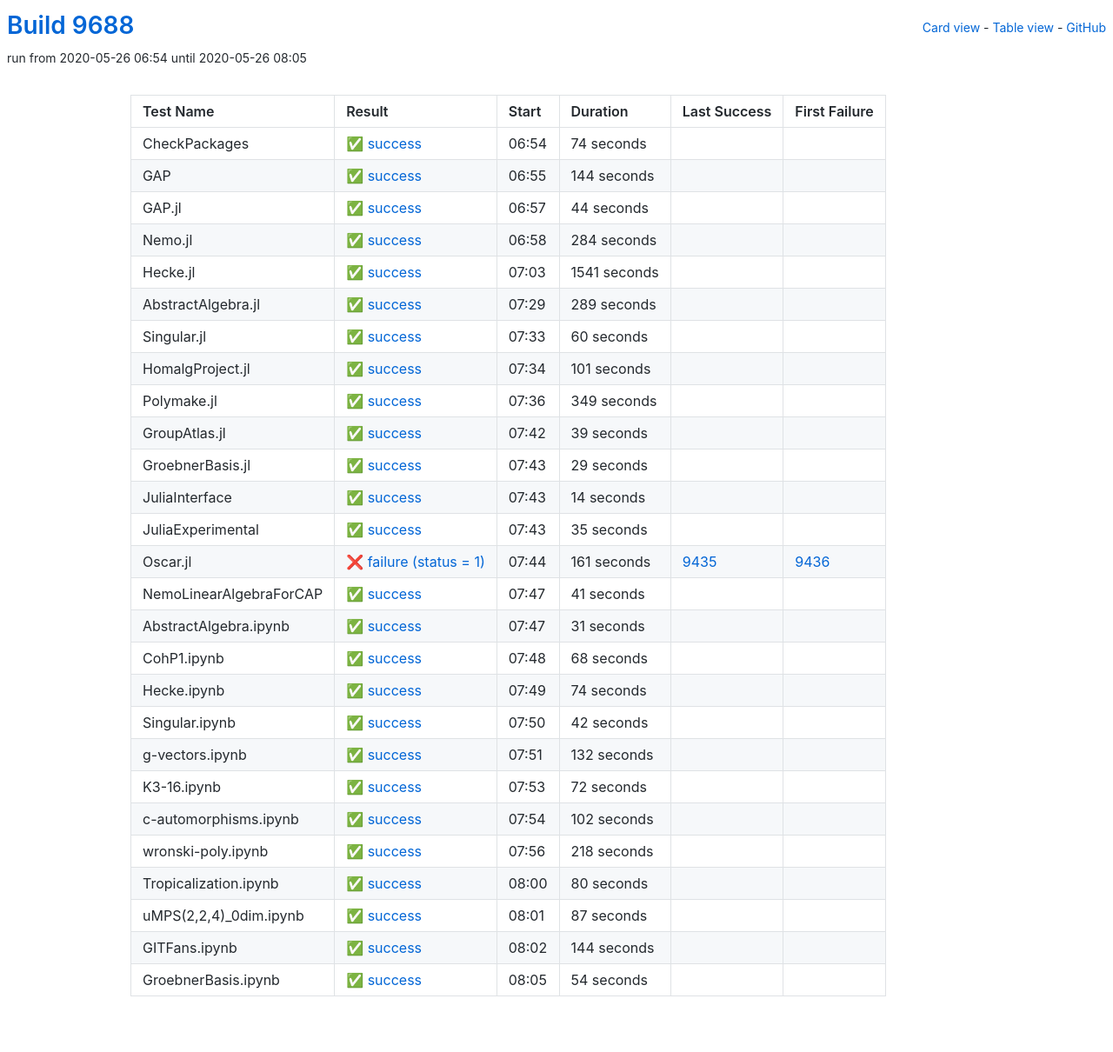
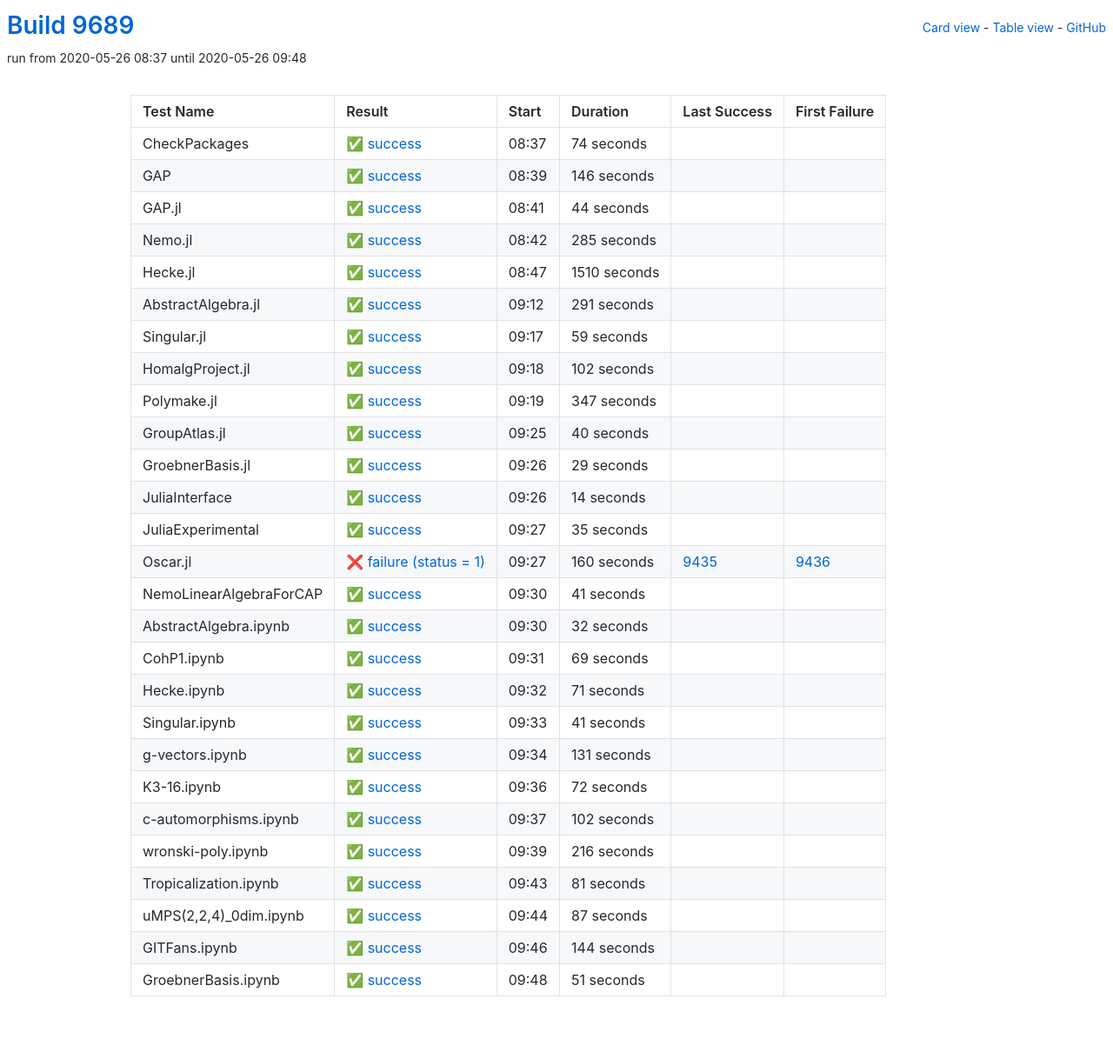
Before and after one commit to oscar-system/oscar-ci-status, a Jekyll site: the page built from table.html, in a window 1280 px wide. Shown: the whole page at 87% size. Built offline with Jekyll 4.4.1, drawn with Linux system fonts in a browser that asks for light colours.

Commit message:
Build 9689

```diff
--- a/_data/ci.yml
+++ b/_data/ci.yml
@@ -1,5 +1,5 @@
-build: 9688
-build_url: https://oscarci.mathematik.uni-kl.de/job/oscar/9688/
+build: 9689
+build_url: https://oscarci.mathematik.uni-kl.de/job/oscar/9689/
 job: oscar
 tests:
 - duration: 74
@@ -9,21 +9,21 @@
   id: checkpackages
   last_success: false
   last_success_url: null
-  log: https://oscarci.mathematik.uni-kl.de/job/oscar/9688/artifact/logs/build-9688/CheckPackages.log
+  log: https://oscarci.mathematik.uni-kl.de/job/oscar/9689/artifact/logs/build-9689/CheckPackages.log
   name: CheckPackages
-  start: 2020-05-26 06:54
+  start: 2020-05-26 08:37
   status: success
   success: true
-- duration: 144
+- duration: 146
   exitcode: 0
   first_failure: false
   first_failure_url: null
   id: gap
   last_success: false
   last_success_url: null
-  log: https://oscarci.mathematik.uni-kl.de/job/oscar/9688/artifact/logs/build-9688/GAP.log
+  log: https://oscarci.mathematik.uni-kl.de/job/oscar/9689/artifact/logs/build-9689/GAP.log
   name: GAP
-  start: 2020-05-26 06:55
+  start: 2020-05-26 08:39
   status: success
   success: true
 - duration: 44
@@ -33,93 +33,93 @@
   id: gap-jl
   last_success: false
   last_success_url: null
-  log: https://oscarci.mathematik.uni-kl.de/job/oscar/9688/artifact/logs/build-9688/GAP.jl.log
+  log: https://oscarci.mathematik.uni-kl.de/job/oscar/9689/artifact/logs/build-9689/GAP.jl.log
   name: GAP.jl
-  start: 2020-05-26 06:57
+  start: 2020-05-26 08:41
   status: success
   success: true
-- duration: 284
+- duration: 285
   exitcode: 0
   first_failure: false
   first_failure_url: null
   id: nemo-jl
   last_success: false
   last_success_url: null
-  log: https://oscarci.mathematik.uni-kl.de/job/oscar/9688/artifact/logs/build-9688/Nemo.jl.log
+  log: https://oscarci.mathematik.uni-kl.de/job/oscar/9689/artifact/logs/build-9689/Nemo.jl.log
   name: Nemo.jl
-  start: 2020-05-26 06:58
+  start: 2020-05-26 08:42
   status: success
   success: true
-- duration: 1541
+- duration: 1510
   exitcode: 0
   first_failure: false
   first_failure_url: null
   id: hecke-jl
   last_success: false
   last_success_url: null
-  log: https://oscarci.mathematik.uni-kl.de/job/oscar/9688/artifact/logs/build-9688/Hecke.jl.log
+  log: https://oscarci.mathematik.uni-kl.de/job/oscar/9689/artifact/logs/build-9689/Hecke.jl.log
   name: Hecke.jl
-  start: 2020-05-26 07:03
+  start: 2020-05-26 08:47
   status: success
   success: true
-- duration: 289
+- duration: 291
   exitcode: 0
   first_failure: false
   first_failure_url: null
   id: abstractalgebra-jl
   last_success: false
   last_success_url: null
-  log: https://oscarci.mathematik.uni-kl.de/job/oscar/9688/artifact/logs/build-9688/AbstractAlgebra.jl.log
+  log: https://oscarci.mathematik.uni-kl.de/job/oscar/9689/artifact/logs/build-9689/AbstractAlgebra.jl.log
   name: AbstractAlgebra.jl
-  start: 2020-05-26 07:29
+  start: 2020-05-26 09:12
   status: success
   success: true
-- duration: 60
+- duration: 59
   exitcode: 0
   first_failure: false
   first_failure_url: null
   id: singular-jl
   last_success: false
   last_success_url: null
-  log: https://oscarci.mathematik.uni-kl.de/job/oscar/9688/artifact/logs/build-9688/Singular.jl.log
+  log: https://oscarci.mathematik.uni-kl.de/job/oscar/9689/artifact/logs/build-9689/Singular.jl.log
   name: Singular.jl
-  start: 2020-05-26 07:33
+  start: 2020-05-26 09:17
   status: success
   success: true
-- duration: 101
+- duration: 102
   exitcode: 0
   first_failure: false
   first_failure_url: null
   id: homalgproject-jl
   last_success: false
   last_success_url: null
-  log: https://oscarci.mathematik.uni-kl.de/job/oscar/9688/artifact/logs/build-9688/HomalgProject.jl.log
+  log: https://oscarci.mathematik.uni-kl.de/job/oscar/9689/artifact/logs/build-9689/HomalgProject.jl.log
   name: HomalgProject.jl
-  start: 2020-05-26 07:34
+  start: 2020-05-26 09:18
   status: success
   success: true
-- duration: 349
+- duration: 347
   exitcode: 0
   first_failure: false
   first_failure_url: null
   id: polymake-jl
   last_success: false
   last_success_url: null
-  log: https://oscarci.mathematik.uni-kl.de/job/oscar/9688/artifact/logs/build-9688/Polymake.jl.log
+  log: https://oscarci.mathematik.uni-kl.de/job/oscar/9689/artifact/logs/build-9689/Polymake.jl.log
   name: Polymake.jl
-  start: 2020-05-26 07:36
+  start: 2020-05-26 09:19
   status: success
   success: true
-- duration: 39
+- duration: 40
   exitcode: 0
   first_failure: false
   first_failure_url: null
   id: groupatlas-jl
   last_success: false
   last_success_url: null
-  log: https://oscarci.mathematik.uni-kl.de/job/oscar/9688/artifact/logs/build-9688/GroupAtlas.jl.log
+  log: https://oscarci.mathematik.uni-kl.de/job/oscar/9689/artifact/logs/build-9689/GroupAtlas.jl.log
   name: GroupAtlas.jl
-  start: 2020-05-26 07:42
+  start: 2020-05-26 09:25
   status: success
   success: true
 - duration: 29
@@ -129,9 +129,9 @@
   id: groebnerbasis-jl
   last_success: false
   last_success_url: null
-  log: https://oscarci.mathematik.uni-kl.de/job/oscar/9688/artifact/logs/build-9688/GroebnerBasis.jl.log
+  log: https://oscarci.mathematik.uni-kl.de/job/oscar/9689/artifact/logs/build-9689/GroebnerBasis.jl.log
   name: GroebnerBasis.jl
-  start: 2020-05-26 07:43
+  start: 2020-05-26 09:26
   status: success
   success: true
 - duration: 14
@@ -141,9 +141,9 @@
   id: juliainterface
   last_success: false
   last_success_url: null
-  log: https://oscarci.mathematik.uni-kl.de/job/oscar/9688/artifact/logs/build-9688/JuliaInterface.log
+  log: https://oscarci.mathematik.uni-kl.de/job/oscar/9689/artifact/logs/build-9689/JuliaInterface.log
   name: JuliaInterface
-  start: 2020-05-26 07:43
+  start: 2020-05-26 09:26
   status: success
   success: true
 - duration: 35
@@ -153,21 +153,21 @@
   id: juliaexperimental
   last_success: false
   last_success_url: null
-  log: https://oscarci.mathematik.uni-kl.de/job/oscar/9688/artifact/logs/build-9688/JuliaExperimental.log
+  log: https://oscarci.mathematik.uni-kl.de/job/oscar/9689/artifact/logs/build-9689/JuliaExperimental.log
   name: JuliaExperimental
-  start: 2020-05-26 07:43
+  start: 2020-05-26 09:27
   status: success
   success: true
-- duration: 161
+- duration: 160
   exitcode: 1
   first_failure: 9436
   first_failure_url: https://oscarci.mathematik.uni-kl.de/job/oscar/9436/
   id: oscar-jl
   last_success: 9435
   last_success_url: https://oscarci.mathematik.uni-kl.de/job/oscar/9435/
-  log: https://oscarci.mathematik.uni-kl.de/job/oscar/9688/artifact/logs/build-9688/Oscar.jl.log
+  log: https://oscarci.mathematik.uni-kl.de/job/oscar/9689/artifact/logs/build-9689/Oscar.jl.log
   name: Oscar.jl
-  start: 2020-05-26 07:44
+  start: 2020-05-26 09:27
   status: failure
   success: false
 - duration: 41
@@ -177,69 +177,69 @@
   id: nemolinearalgebraforcap
   last_success: false
   last_success_url: null
-  log: https://oscarci.mathematik.uni-kl.de/job/oscar/9688/artifact/logs/build-9688/NemoLinearAlgebraForCAP.log
+  log: https://oscarci.mathematik.uni-kl.de/job/oscar/9689/artifact/logs/build-9689/NemoLinearAlgebraForCAP.log
   name: NemoLinearAlgebraForCAP
-  start: 2020-05-26 07:47
+  start: 2020-05-26 09:30
   status: success
   success: true
-- duration: 31
+- duration: 32
   exitcode: 0
   first_failure: false
   first_failure_url: null
   id: abstractalgebra-ipynb
   last_success: false
   last_success_url: null
-  log: https://oscarci.mathematik.uni-kl.de/job/oscar/9688/artifact/logs/build-9688/AbstractAlgebra.ipynb.log
+  log: https://oscarci.mathematik.uni-kl.de/job/oscar/9689/artifact/logs/build-9689/AbstractAlgebra.ipynb.log
   name: AbstractAlgebra.ipynb
-  start: 2020-05-26 07:47
+  start: 2020-05-26 09:30
   status: success
   success: true
-- duration: 68
+- duration: 69
   exitcode: 0
   first_failure: false
   first_failure_url: null
   id: cohp1-ipynb
   last_success: false
   last_success_url: null
-  log: https://oscarci.mathematik.uni-kl.de/job/oscar/9688/artifact/logs/build-9688/CohP1.ipynb.log
+  log: https://oscarci.mathematik.uni-kl.de/job/oscar/9689/artifact/logs/build-9689/CohP1.ipynb.log
   name: CohP1.ipynb
-  start: 2020-05-26 07:48
+  start: 2020-05-26 09:31
   status: success
   success: true
-- duration: 74
+- duration: 71
   exitcode: 0
   first_failure: false
   first_failure_url: null
   id: hecke-ipynb
   last_success: false
   last_success_url: null
-  log: https://oscarci.mathematik.uni-kl.de/job/oscar/9688/artifact/logs/build-9688/Hecke.ipynb.log
+  log: https://oscarci.mathematik.uni-kl.de/job/oscar/9689/artifact/logs/build-9689/Hecke.ipynb.log
   name: Hecke.ipynb
-  start: 2020-05-26 07:49
+  start: 2020-05-26 09:32
   status: success
   success: true
-- duration: 42
+- duration: 41
   exitcode: 0
   first_failure: false
   first_failure_url: null
   id: singular-ipynb
   last_success: false
   last_success_url: null
-  log: https://oscarci.mathematik.uni-kl.de/job/oscar/9688/artifact/logs/build-9688/Singular.ipynb.log
+  log: https://oscarci.mathematik.uni-kl.de/job/oscar/9689/artifact/logs/build-9689/Singular.ipynb.log
   name: Singular.ipynb
-  start: 2020-05-26 07:50
+  start: 2020-05-26 09:33
   status: success
   success: true
-- duration: 132
+- duration: 131
   exitcode: 0
   first_failure: false
   first_failure_url: null
   id: g-vectors-ipynb
   last_success: false
   last_success_url: null
-  log: https://oscarci.mathematik.uni-kl.de/job/oscar/9688/artifact/logs/build-9688/g-vectors.ipynb.log
+  log: https://oscarci.mathematik.uni-kl.de/job/oscar/9689/artifact/logs/build-9689/g-vectors.ipynb.log
   name: g-vectors.ipynb
-  start: 2020-05-26 07:51
+  start: 2020-05-26 09:34
   status: success
   success: true
 - duration: 72
@@ -249,9 +249,9 @@
   id: k3-16-ipynb
   last_success: false
   last_success_url: null
-  log: https://oscarci.mathematik.uni-kl.de/job/oscar/9688/artifact/logs/build-9688/K3-16.ipynb.log
+  log: https://oscarci.mathematik.uni-kl.de/job/oscar/9689/artifact/logs/build-9689/K3-16.ipynb.log
   name: K3-16.ipynb
-  start: 2020-05-26 07:53
+  start: 2020-05-26 09:36
   status: success
   success: true
 - duration: 102
@@ -261,33 +261,33 @@
   id: c-automorphisms-ipynb
   last_success: false
   last_success_url: null
-  log: https://oscarci.mathematik.uni-kl.de/job/oscar/9688/artifact/logs/build-9688/c-automorphisms.ipynb.log
+  log: https://oscarci.mathematik.uni-kl.de/job/oscar/9689/artifact/logs/build-9689/c-automorphisms.ipynb.log
   name: c-automorphisms.ipynb
-  start: 2020-05-26 07:54
+  start: 2020-05-26 09:37
   status: success
   success: true
-- duration: 218
+- duration: 216
   exitcode: 0
   first_failure: false
   first_failure_url: null
   id: wronski-poly-ipynb
   last_success: false
   last_success_url: null
-  log: https://oscarci.mathematik.uni-kl.de/job/oscar/9688/artifact/logs/build-9688/wronski-poly.ipynb.log
+  log: https://oscarci.mathematik.uni-kl.de/job/oscar/9689/artifact/logs/build-9689/wronski-poly.ipynb.log
   name: wronski-poly.ipynb
-  start: 2020-05-26 07:56
+  start: 2020-05-26 09:39
   status: success
   success: true
-- duration: 80
+- duration: 81
   exitcode: 0
   first_failure: false
   first_failure_url: null
   id: tropicalization-ipynb
   last_success: false
   last_success_url: null
-  log: https://oscarci.mathematik.uni-kl.de/job/oscar/9688/artifact/logs/build-9688/Tropicalization.ipynb.log
+  log: https://oscarci.mathematik.uni-kl.de/job/oscar/9689/artifact/logs/build-9689/Tropicalization.ipynb.log
   name: Tropicalization.ipynb
-  start: 2020-05-26 08:00
+  start: 2020-05-26 09:43
   status: success
   success: true
 - duration: 87
@@ -297,9 +297,9 @@
   id: umps-2-2-4-0dim-ipynb
   last_success: false
   last_success_url: null
-  log: https://oscarci.mathematik.uni-kl.de/job/oscar/9688/artifact/logs/build-9688/uMPS-2-2-4-_0dim.ipynb.log
+  log: https://oscarci.mathematik.uni-kl.de/job/oscar/9689/artifact/logs/build-9689/uMPS-2-2-4-_0dim.ipynb.log
   name: uMPS(2,2,4)_0dim.ipynb
-  start: 2020-05-26 08:01
+  start: 2020-05-26 09:44
   status: success
   success: true
 - duration: 144
@@ -309,20 +309,20 @@
   id: gitfans-ipynb
   last_success: false
   last_success_url: null
-  log: https://oscarci.mathematik.uni-kl.de/job/oscar/9688/artifact/logs/build-9688/GITFans.ipynb.log
+  log: https://oscarci.mathematik.uni-kl.de/job/oscar/9689/artifact/logs/build-9689/GITFans.ipynb.log
   name: GITFans.ipynb
-  start: 2020-05-26 08:02
+  start: 2020-05-26 09:46
   status: success
   success: true
-- duration: 54
+- duration: 51
   exitcode: 0
   first_failure: false
   first_failure_url: null
   id: groebnerbasis-ipynb
   last_success: false
   last_success_url: null
-  log: https://oscarci.mathematik.uni-kl.de/job/oscar/9688/artifact/logs/build-9688/GroebnerBasis.ipynb.log
+  log: https://oscarci.mathematik.uni-kl.de/job/oscar/9689/artifact/logs/build-9689/GroebnerBasis.ipynb.log
   name: GroebnerBasis.ipynb
-  start: 2020-05-26 08:05
+  start: 2020-05-26 09:48
   status: success
   success: true
```
Also changed, not shown: README.md.
